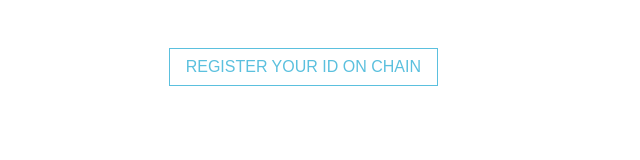
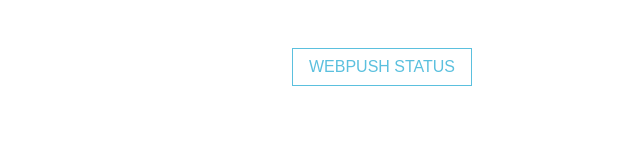
Before and after one commit to subversivo58/lab, a plain HTML site: page webpush-test.html in a window 1280 px wide. Shown: the whole page, without its empty margins (258-898 px from the left). Drawn offline with nearby package versions, Linux system fonts and the light colour scheme.

Commit message:
adjust UI

```diff
--- a/webpush-test.html
+++ b/webpush-test.html
@@ -15,8 +15,8 @@
     <!-- CONTAINER -->
     <section class="container-fluid px-0 pt-5">
 
-        <div class="col col-sm-8 col-md-5 col-lg-4 mx-auto px-0 mb-5">
-            <button type="button" class="btn btn-outline-info rounded-0 js-push-btn">REGISTER YOUR ID ON CHAIN</button>
+        <div class="col col-sm-8 col-md-5 col-lg-4 mx-auto px-0 mb-5 text-center">
+            <button type="button" class="btn btn-outline-info rounded-0 js-push-btn">WEBPUSH STATUS</button>
         </div>
     </section>
 
```
